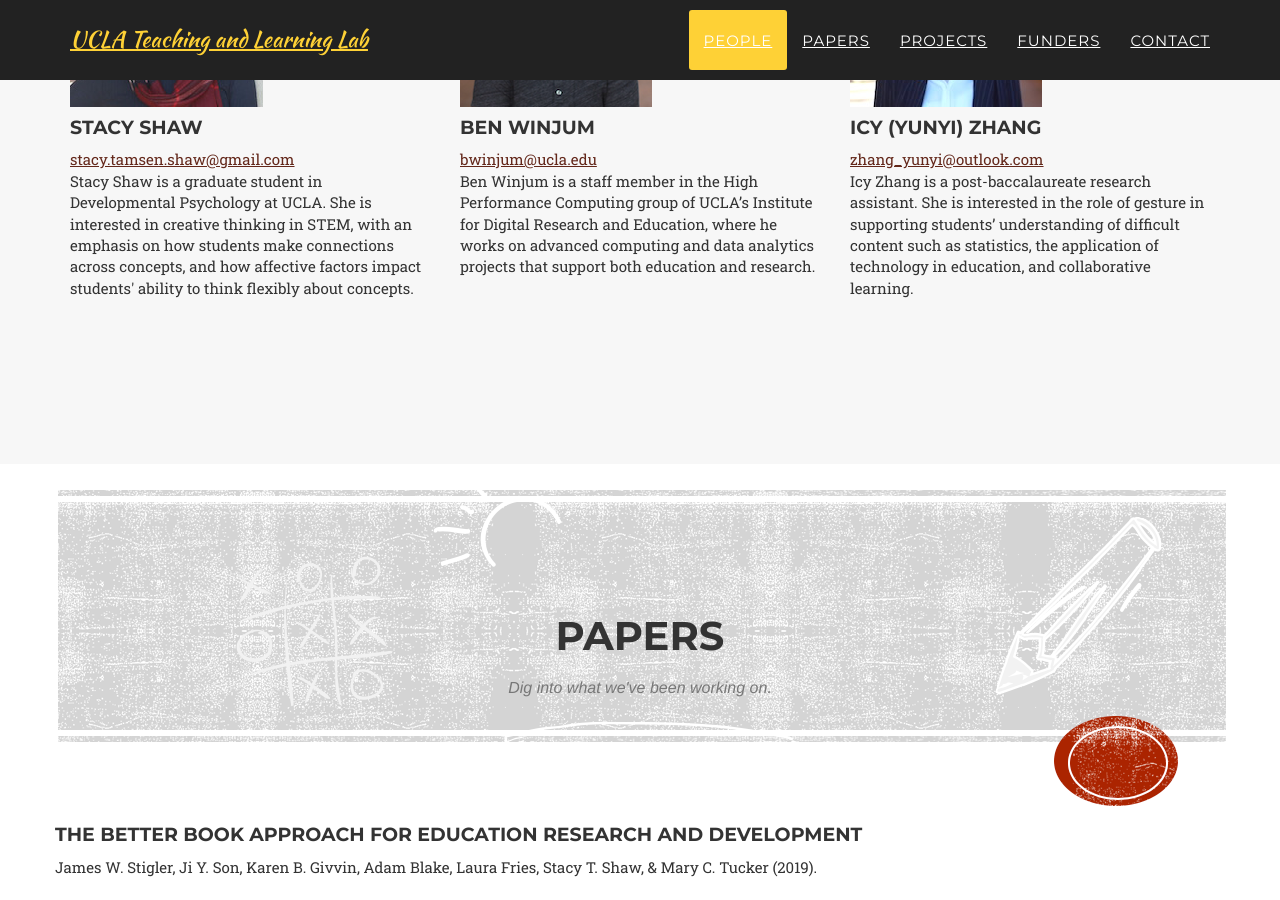
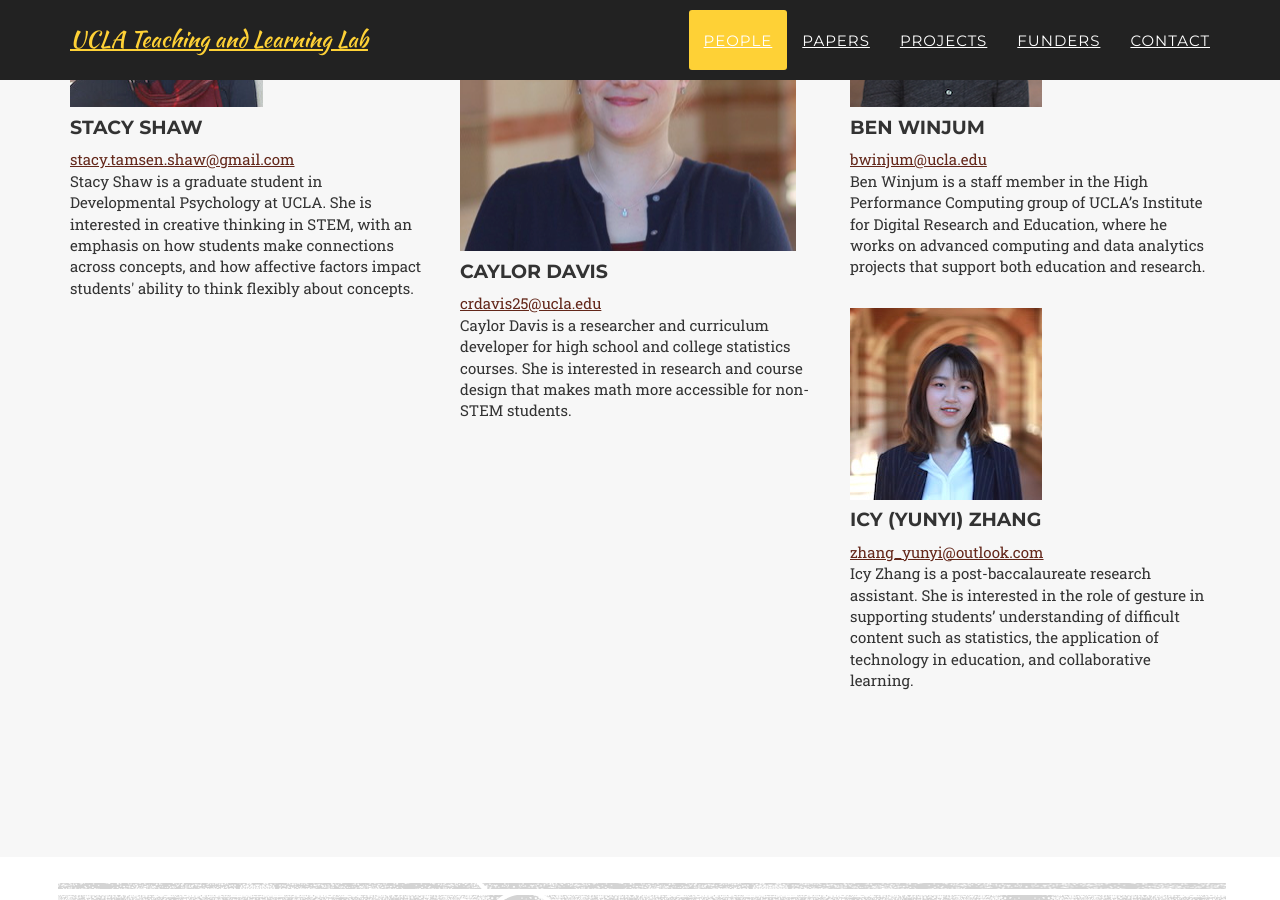
Before and after one commit to UCLATALL/TALL, a Jekyll site: the page built from index.html, in a window 1280 px wide and 900 px high, scrolled down 2014 px. Built offline with Jekyll 4.4.1, drawn with Linux system fonts in a browser that asks for light colours; some web fonts are replaced.

Commit message:
add people

```diff
--- a/_config.yml
+++ b/_config.yml
@@ -44,6 +44,11 @@ members:
     pic: Stacy.jpg
     email: stacy.tamsen.shaw@gmail.com
     intro: Stacy Shaw is a graduate student in Developmental Psychology at UCLA. She is interested in creative thinking in STEM, with an emphasis on how students make connections across concepts, and how affective factors impact students' ability to think flexibly about concepts.
+
+  - name: Caylor Davis
+    pic: Caylor.jpg
+    email: crdavis25@ucla.edu
+    intro: Caylor Davis is a researcher and curriculum developer for high school and college statistics courses. She is interested in research and course design that makes math more accessible for non-STEM students.
 
   - name: Ben Winjum
     pic: Ben.jpg
```
Also changed, not shown: img/team/Caylor.jpg (added).
